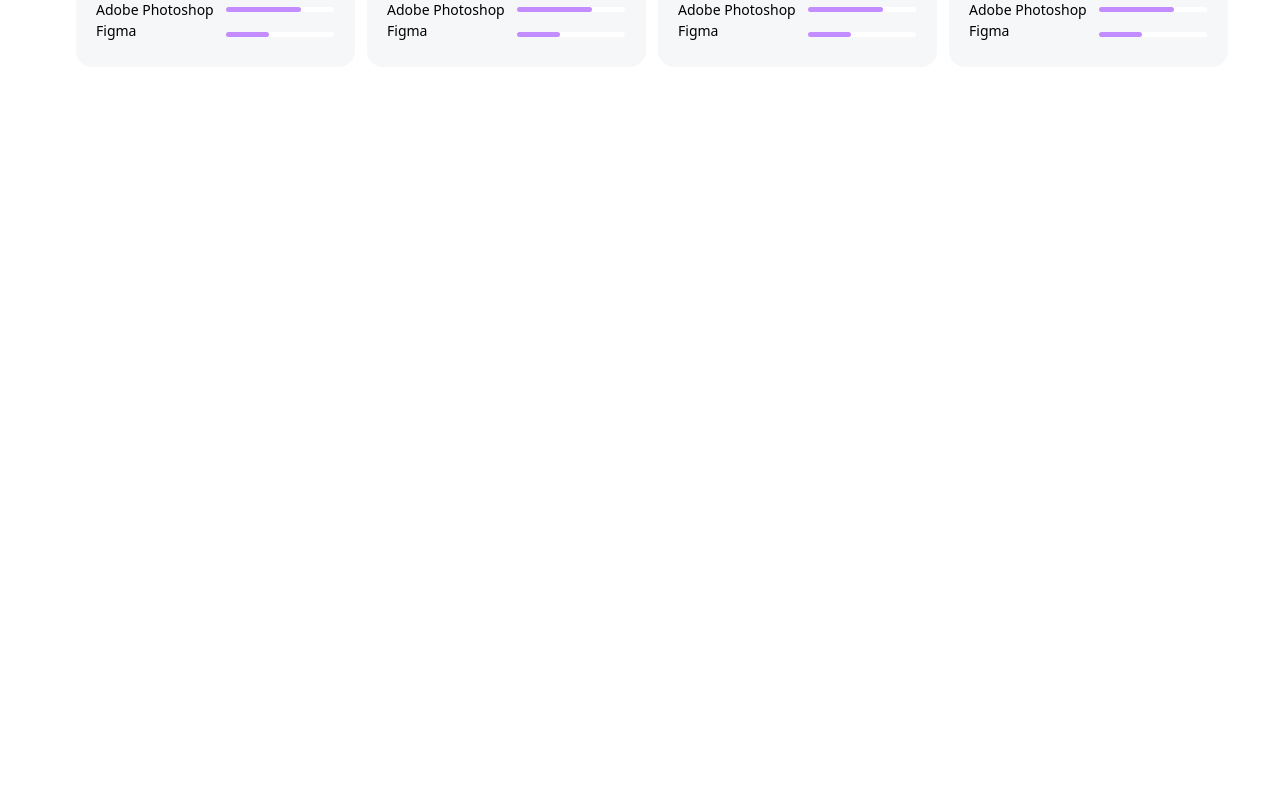
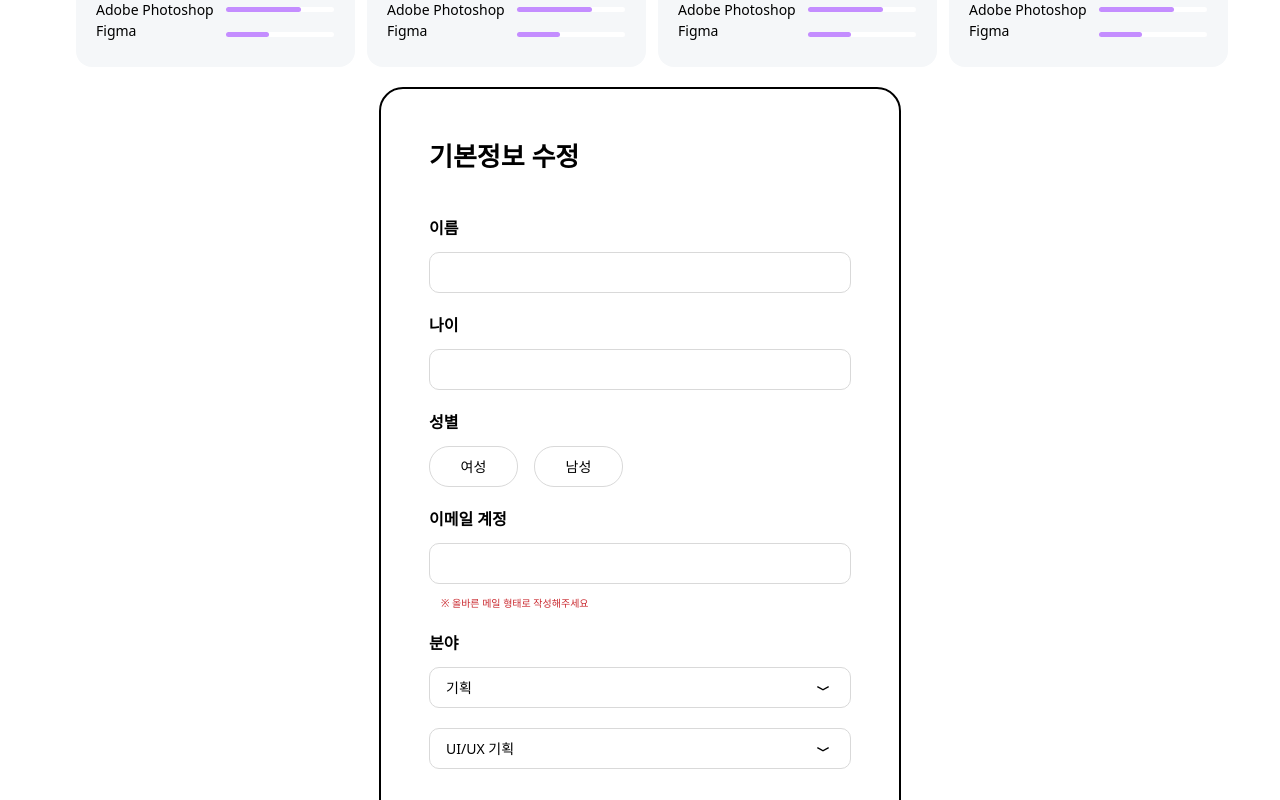
Before and after one commit to WardK-meeTeam/meeteam_front, a Next.js app: page /cardtest in a window 1280 px wide. Shown: the part 760-1560 px from the top of the page. Before the commit the page ends 827 px from the top, so only its background shows below. Built offline with nearby package versions, Linux system fonts and the light colour scheme.

Commit message:
[#18] feat: 전체적 ui와 선택 분야 틀까지 구현

```diff
--- a/app/cardtest/page.tsx
+++ b/app/cardtest/page.tsx
@@ -2,6 +2,7 @@
 
 import CardList from "@/components/CardList";
 import TeamRecruitCardList from "@/components/TeamRecruitCardList";
+import BasicInfoPopup from "@/components/BasicInfoPopup";
 
 export default function CardTestPage() {
 
@@ -14,6 +15,10 @@ export default function CardTestPage() {
             <div className="flex items-center justify-center mt-5">
                 <TeamRecruitCardList />
             </div>
+
+            <div className="flex items-center justify-center my-5">
+                <BasicInfoPopup />
+            </div>
         </div>
 
     )
--- a/components/BasicInfoPopup.tsx
+++ b/components/BasicInfoPopup.tsx
@@ -1,8 +1,93 @@
 "use client";
 
+import { useState } from "react";
+import { RiArrowDownWideFill } from "react-icons/ri";
+
+
 export default function BasicInfoPopup() {
+    const [selectedField, setSelectedField] = useState("기획");
+
+    const subOptions : { [key:string] : string[]} = {
+        "기획" : ["UI/UX 기획", "게임기획", "프로젝트 매니저", "프로덕트 매니저/오너", "콘텐츠 기획", "하드웨어 기획", "기타"],
+        "디자인" : ["그래픽 디자인", "UI/UX 디자인", "3D 디자인","도트 디자인", "모션/이펙트 디자인", "BX/브랜드 디자인", "하드웨어 디자인", "기타"],
+        "프론트엔드" : ["웹프론트엔드", "웹퍼블리셔", "iOS", "안드로이드", "크로스플랫폼", "게임클라이언트", "임베디드"],
+        "백엔드" : ["웹 서버", "블록체인", "AI", "DBA/빅데이터/DS", "게임 서버", "프롬프트 엔지니어", "아키텍스(TA/DA/AA)", "보안/화이트해커", "네트워크/클라우드"],
+        "운영" : ["사업기획(BD/BA)", "마케터", "재무/회계", "영업", "전략", "컨설팅", "투자", "고문", "인사(HR)", "기타"],
+    };
+
+    console.log(selectedField);
 
     return (
-        <div></div>
+        <div className="w-[522px] h-[927px] border border-2 rounded-[24px] p-12">
+
+            <div className="text-[26px] font-bold mb-10">기본정보 수정</div>
+
+            <form className="my-5">
+                {/* 이름 */}
+                <div className="flex flex-col items-start justify-center my-5 gap-y-3">
+                    <div className="text-[16px] font-bold">이름</div>
+                    <input
+                    className="w-full h-[41px] border border-1 border-[#D9D9D9] rounded-[10px] focus:outline-none px-4 text-[14px]"
+                    placeholder="" />
+                </div>
+
+                {/* 나이 */}
+                <div className="flex flex-col items-start justify-center my-5 gap-y-3">
+                    <div className="text-[16px] font-bold">나이</div>
+                    <input
+                    className="w-full h-[41px] border border-1 border-[#D9D9D9] rounded-[10px] focus:outline-none px-4 text-[14px]"
+                    placeholder="" />
+                </div>
+
+                {/* 성별 */}
+                <div className="flex flex-col items-start justify-center my-5 gap-y-3">
+                    <div className="text-[16px] font-bold">성별</div>
+                    <div className="flex gap-x-4">
+                        <div className="w-[89px] h-[41px] rounded-[20px] border border-1 border-[#D9D9D9] flex items-center justify-center text-[14px]">여성</div>
+                        <div className="w-[89px] h-[41px] rounded-[20px] border border-1 border-[#D9D9D9] flex items-center justify-center text-[14px]">남성</div>
+                    </div>
+                </div>
+
+                {/* 이메일 */}
+                <div className="flex flex-col items-start justify-center my-5 gap-y-3">
+                    <div className="text-[16px] font-bold">이메일 계정</div>
+                    <input
+                    typeof="email"
+                    className="w-full h-[41px] border border-1 border-[#D9D9D9] rounded-[10px] focus:outline-none px-4 text-[14px]"
+                    placeholder="" />
+                    <div className="text-[10px] text-[#CA2A30] px-3">※ 올바른 메일 형태로 작성해주세요</div>
+                </div>
+
+                {/* 분야 */}
+                <div className="flex flex-col items-start justify-center my-5 gap-y-3">
+                    <div className="text-[16px] font-bold">분야</div>
+                    <div className="relative w-full">
+                        <select
+                        value={selectedField}
+                        onChange={(e) => setSelectedField(e.target.value)}
+                        className="w-full h-[41px] border border-1 border-[#D9D9D9] rounded-[10px] focus:outline-none px-4 pr-10 text-[14px] appearance-none">
+                            <option value="기획">기획</option>
+                            <option value="디자인">디자인</option>
+                            <option value="프론트엔드">프론트엔드</option>
+                            <option value="백엔드">백엔드</option>
+                            <option value="운영">운영</option>
+                        </select>
+                        <RiArrowDownWideFill className="absolute right-5 top-1/2 -translate-y-1/2 pointer-events-none"/>
+                    </div>
+                </div>
+
+                {/* 세부분야 */}
+                <div className="relative w-full">
+                    {selectedField && subOptions[selectedField] && (
+                        <select className="w-full h-[41px] border border-1 border-[#D9D9D9] rounded-[10px] focus:outline-none px-4 pr-10 text-[14px] appearance-none">
+                            {subOptions[selectedField].map((r, index) => (
+                                <option key={index} value={r}>{r}</option>
+                            ))}
+                        </select>
+                    )}
+                    <RiArrowDownWideFill className="absolute right-5 top-1/2 -translate-y-1/2 pointer-events-none"/>
+                </div>
+            </form>
+        </div>
     )
 };
--- a/components/CardList.tsx
+++ b/components/CardList.tsx
@@ -31,7 +31,7 @@ export default function CardList() {
     return (
         <div className="flex flex-col justify-center items-center">
             <div className="ml-6 flex items-center justify-start w-[90%] overflow-hidden">
-                {Array(4).fill(0).map((idx) => (
+                {Array(4).fill(0).map((_,idx) => (
                     <Card key={idx} {...dummyCard}/>
                     ))}
             </div>
--- a/components/TeamRecruitCardList.tsx
+++ b/components/TeamRecruitCardList.tsx
@@ -32,7 +32,7 @@ export default function TeamRecruitCardList() {
 
     return (
         <div className="ml-6 flex items-center justify-start w-[90%] overflow-hidden gap-x-3">
-            {Array(4).fill(0).map((idx) => (
+            {Array(4).fill(0).map((_,idx) => (
                 <TeamRecruitCard key={idx} {...dummyCard}/>
                 ))}
         </div>
```
